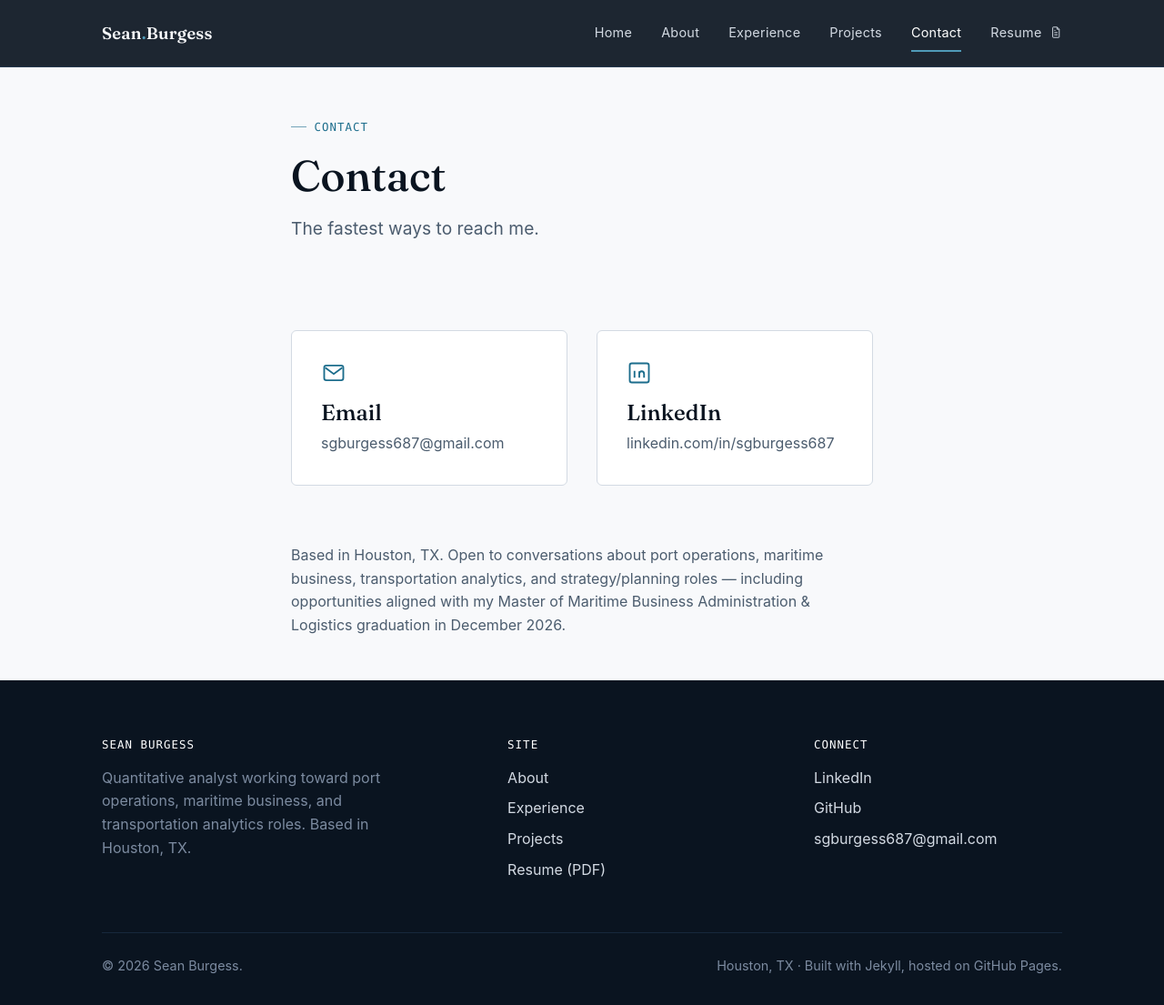
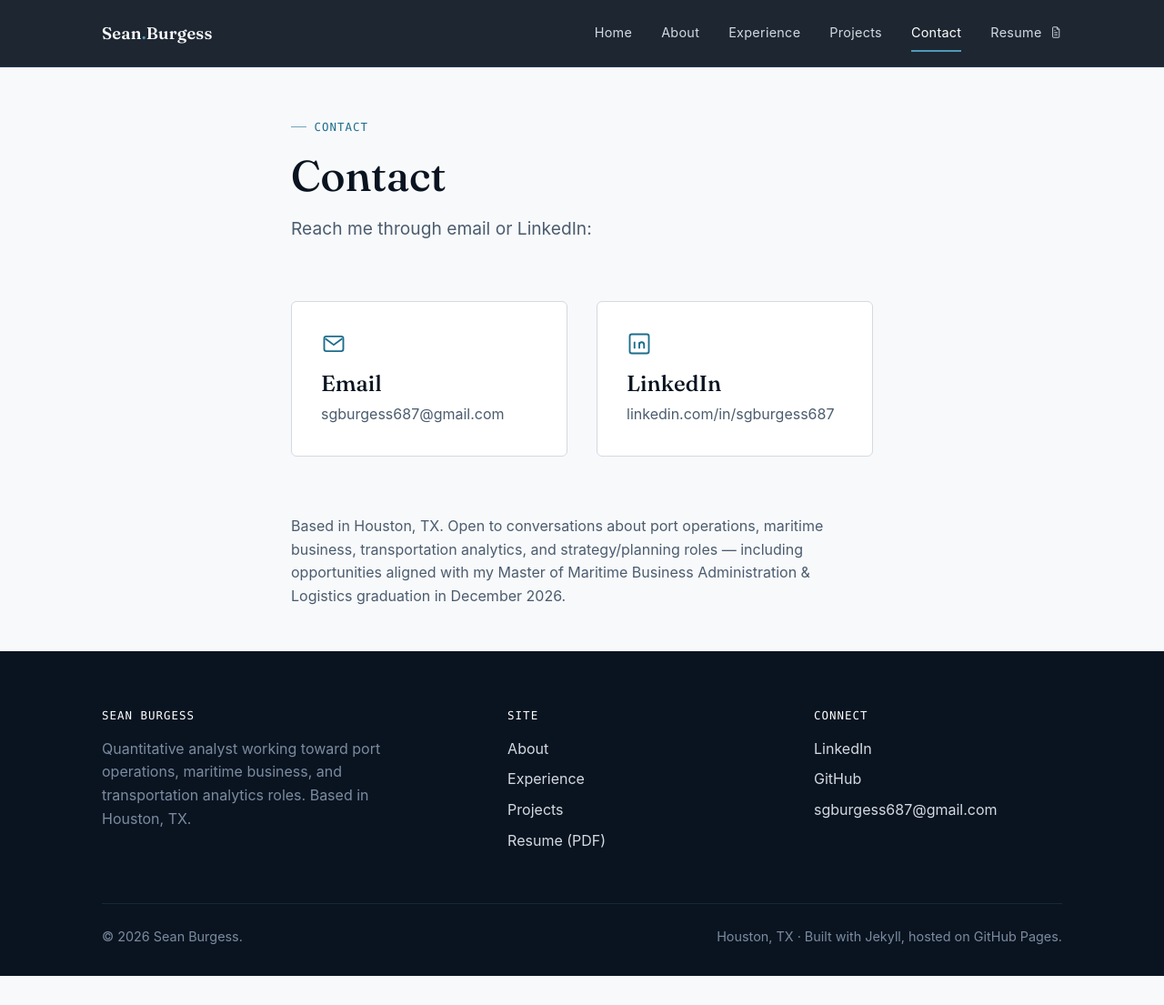
Before and after one commit to sgburgess687/sgburgess687.github.io, a Jekyll site: the page built from contact/index.md, in a window 1280 px wide and 1105 px high. Shown: the whole window at 91% size. Built offline with Jekyll 4.4.1, drawn with Linux system fonts in a browser that asks for light colours.

Commit message:
Tighten header-to-content spacing on Projects/Contact, update Contact lede
Projects and Contact stacked the page-header's bottom padding with the
content section's own top padding (9rem and 6rem respectively), unlike
the homepage's single-section 4rem gap. Override just the top padding
on each page's first content block to match that 4rem spacing exactly.

Also updates the Contact subheading copy per request.

Co-Authored-By: Claude Sonnet 5 <noreply@anthropic.com>

```diff
--- a/contact/index.md
+++ b/contact/index.md
@@ -2,12 +2,12 @@
 layout: page
 title: Contact
 eyebrow: Contact
-lede: The fastest ways to reach me.
+lede: "Reach me through email or LinkedIn:"
 description: "Get in touch with Sean Burgess — email or LinkedIn."
 permalink: /contact/
 ---
 
-<div class="section section--tight">
+<div class="section section--tight" style="padding-top: var(--space-4);">
   <div class="container container--narrow">
     <div class="grid grid--2">
       <a href="mailto:{{ site.author.email }}" class="card" style="text-decoration: none; color: inherit;">
```
Also changed, not shown: projects/index.md (+1 -1 lines).
